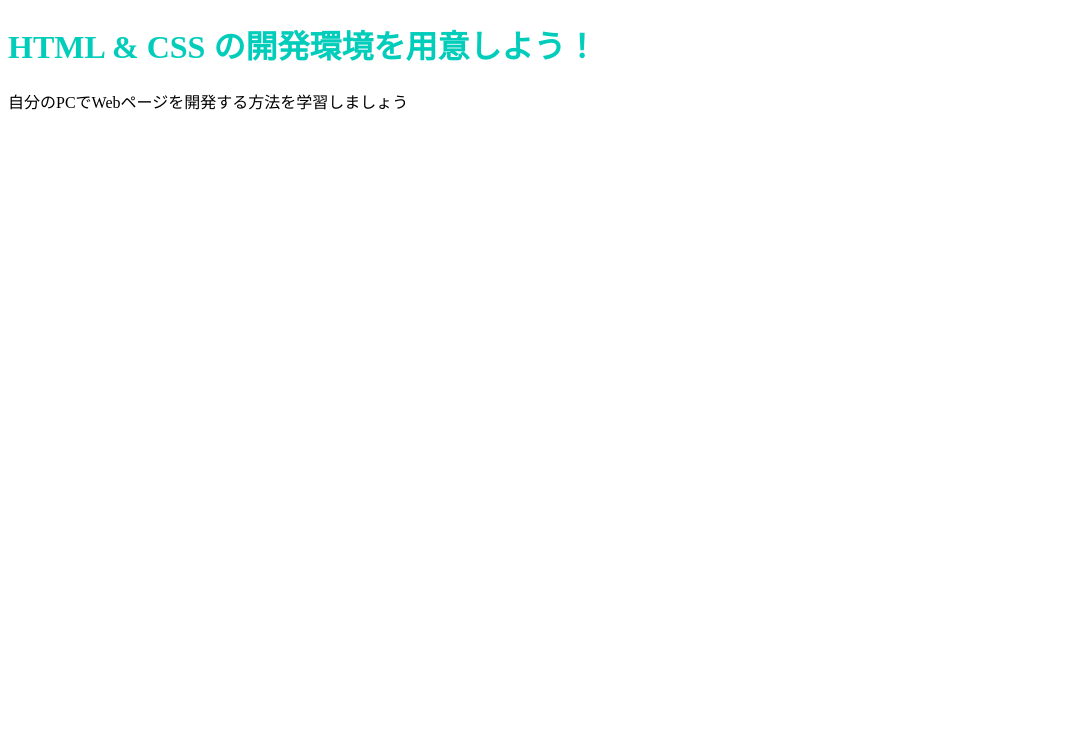
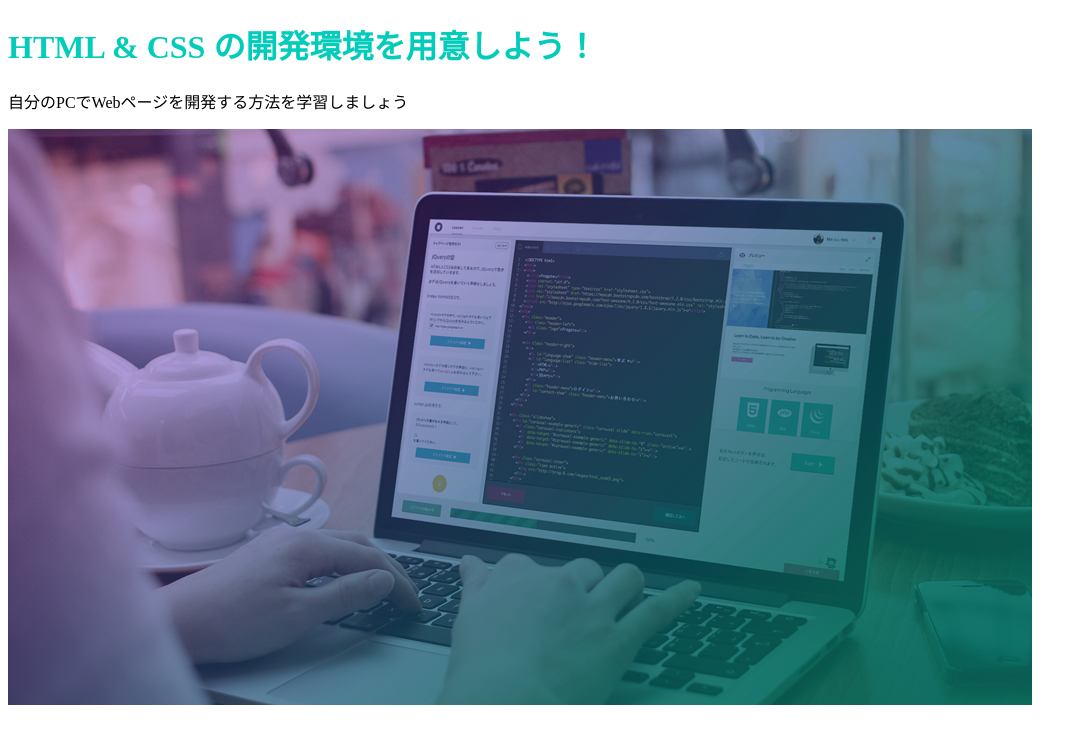
Before and after one commit to n-awamura/a, a plain HTML site: page index.html in a window 1280 px wide. Shown: the whole page, without its empty margins (0-1087 px from the left). Drawn offline with Linux system fonts and the light colour scheme.

Commit message:
Add files via upload

```diff
--- a/index.html
+++ b/index.html
@@ -9,6 +9,7 @@
     <header>
         <h1 class="title">HTML & CSS の開発環境を用意しよう！</h1>
         <p>自分のPCでWebページを開発する方法を学習しましょう</p>
+        <img src="top.png" alt="">
     </header>
   </body>
 </html>
--- a/stylesheet.css
+++ b/stylesheet.css
@@ -1,7 +1,3 @@
 .title {
     color: #02ccba;
   }
-
-  header {
-    background-image: top.png;
-  }
```
